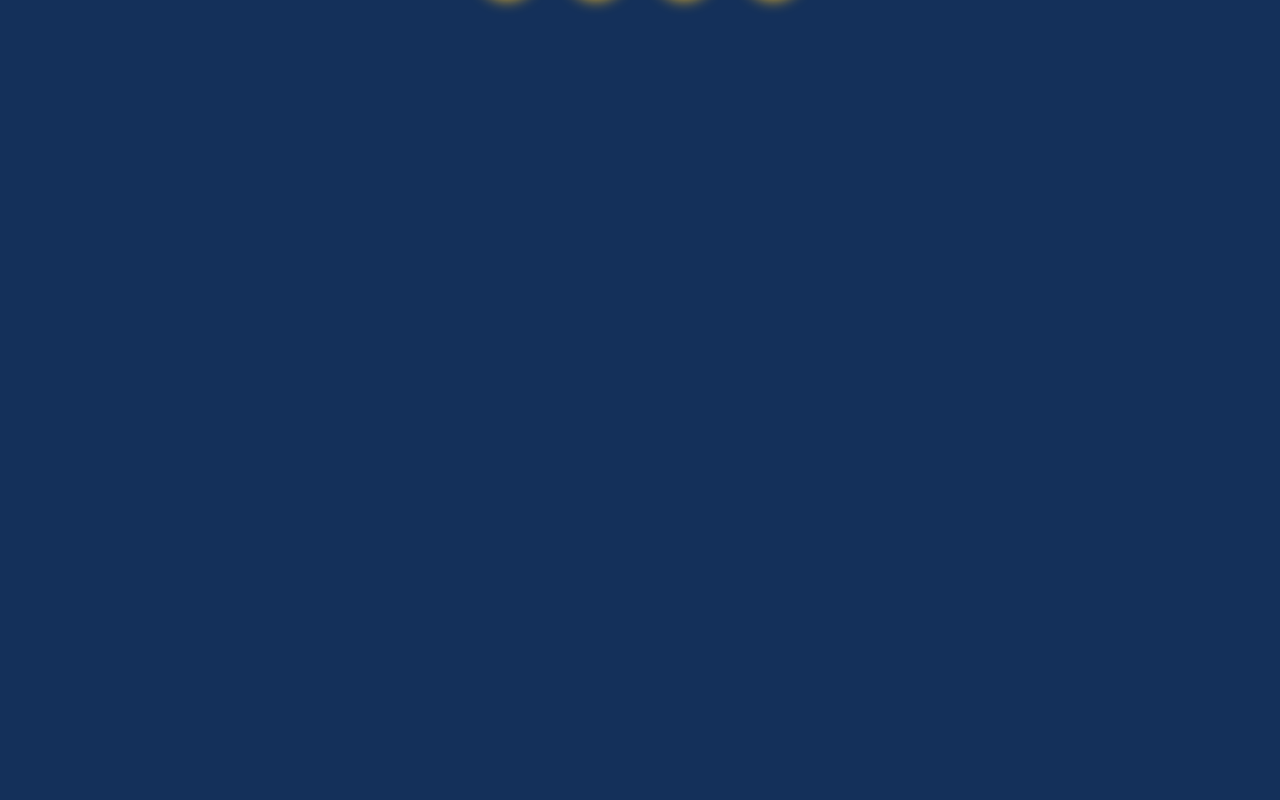
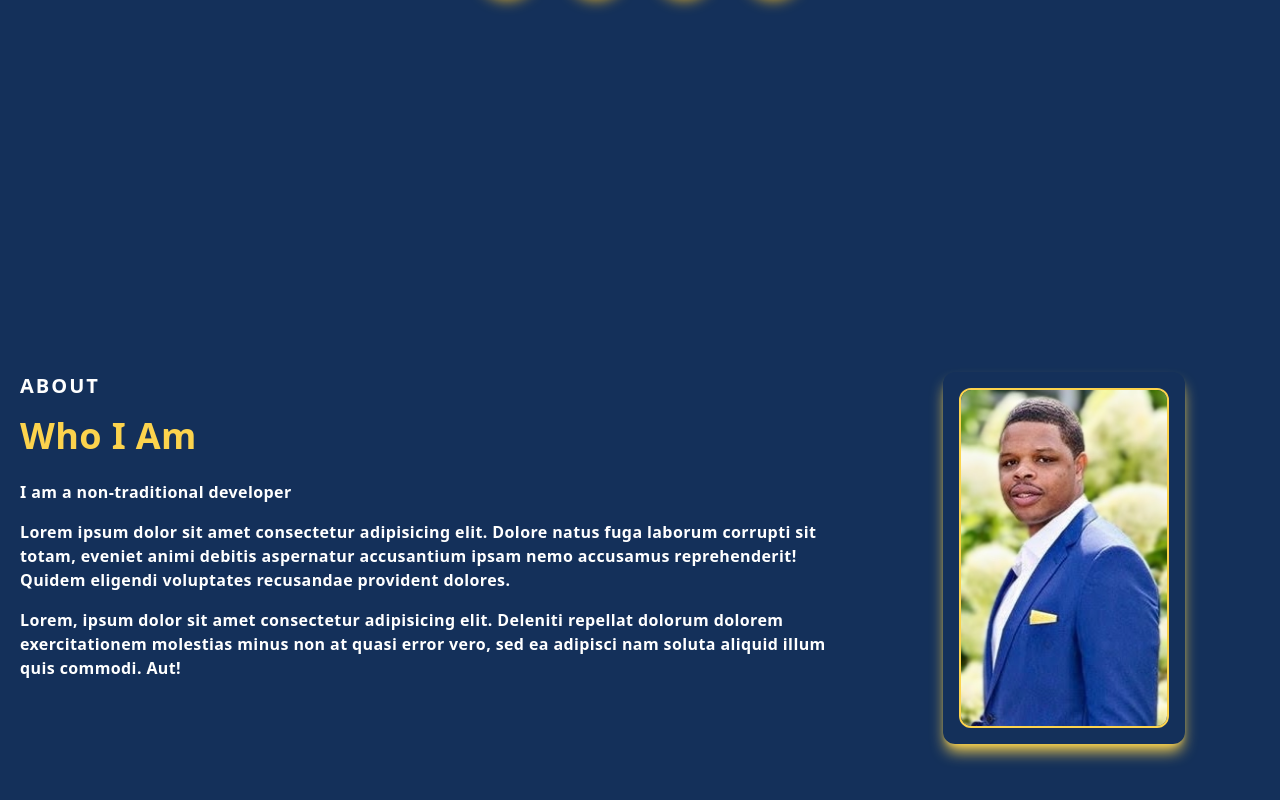
Before and after one commit to StephonT/Portfolio, a Next.js app: page / in a window 1280 px wide. Shown: the part 642-1442 px from the top of the page. Before the commit the page ends 800 px from the top, so only its background shows below. Built offline with nearby package versions, Linux system fonts and the light colour scheme.

Commit message:
about section styled

```diff
--- /dev/null
+++ b/components/About.jsx
@@ -0,0 +1,28 @@
+import Image from 'next/image'
+import React from 'react'
+import TreadFace from '../public/assets/face.png'
+
+const About = () => {
+  return (
+    <div className='w-full md:h-screen p-2 flex items-center py-16'>
+        <div className='max-w-[1240px] m-auto md:grid grid-cols-3 gap-8'>
+            <div className='col-span-2'>
+                <p className='text-white uppercase text-xl tracking-widest'>About</p>
+                <h2 className='py-4'>Who I Am</h2>
+                <p className='text-white py-2'>I am a non-traditional developer </p>
+                <p className='text-white py-2'>
+                    Lorem ipsum dolor sit amet consectetur adipisicing elit. Dolore natus fuga laborum corrupti sit totam, eveniet animi debitis aspernatur accusantium ipsam nemo accusamus reprehenderit! Quidem eligendi voluptates recusandae provident dolores.
+                </p>
+                <p className='text-white py-2'>
+                    Lorem, ipsum dolor sit amet consectetur adipisicing elit. Deleniti repellat dolorum dolorem exercitationem molestias minus non at quasi error vero, sed ea adipisci nam soluta aliquid illum quis commodi. Aut!
+                </p>
+            </div>
+            <div className=' h-auto m-auto shadow-lg shadow-amber-300 rounded-xl flex items-center justify-center p-4 hover:scale-105 ease-in duration-300'>
+                <Image className='border-2 border-amber-300 rounded-xl' src={TreadFace} alt="/" />
+            </div>
+        </div>
+    </div>
+  )
+}
+
+export default About
--- a/pages/index.js
+++ b/pages/index.js
@@ -1,5 +1,6 @@
 import Head from 'next/head'
 import Image from 'next/image'
+import About from '../components/About'
 import Main from '../components/Main'
 import Navbar from '../components/Navbar'
 
@@ -15,6 +16,7 @@
 
     <Navbar />
     <Main />
+    <About />
 
     </div>
   )
```
Also changed, not shown: public/assets/face.png (added).
